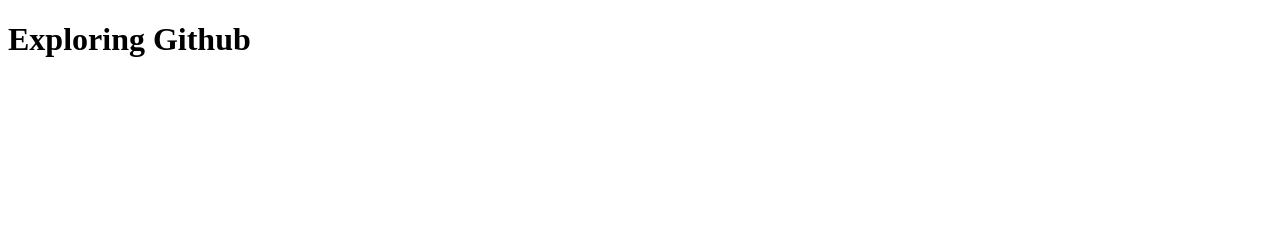
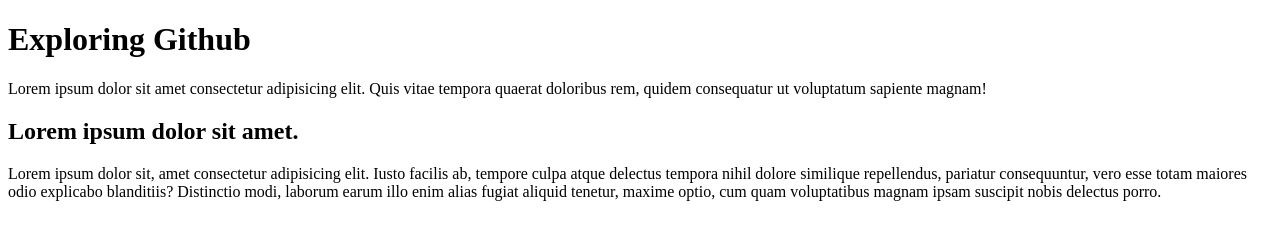
Before and after one commit to ExTanmoy/2nd-github-practic, a plain HTML site: page index.html in a window 1280 px wide. Drawn offline with Linux system fonts and the light colour scheme.

Commit message:
checking

```diff
--- a/index.html
+++ b/index.html
@@ -7,5 +7,8 @@
 </head>
 <body>
     <h1>Exploring Github</h1>
+    <p>Lorem ipsum dolor sit amet consectetur adipisicing elit. Quis vitae tempora quaerat doloribus rem, quidem consequatur ut voluptatum sapiente magnam!</p>
+    <h2>Lorem ipsum dolor sit amet.</h2>
+    <p>Lorem ipsum dolor sit, amet consectetur adipisicing elit. Iusto facilis ab, tempore culpa atque delectus tempora nihil dolore similique repellendus, pariatur consequuntur, vero esse totam maiores odio explicabo blanditiis? Distinctio modi, laborum earum illo enim alias fugiat aliquid tenetur, maxime optio, cum quam voluptatibus magnam ipsam suscipit nobis delectus porro.</p>
 </body>
 </html>
```
